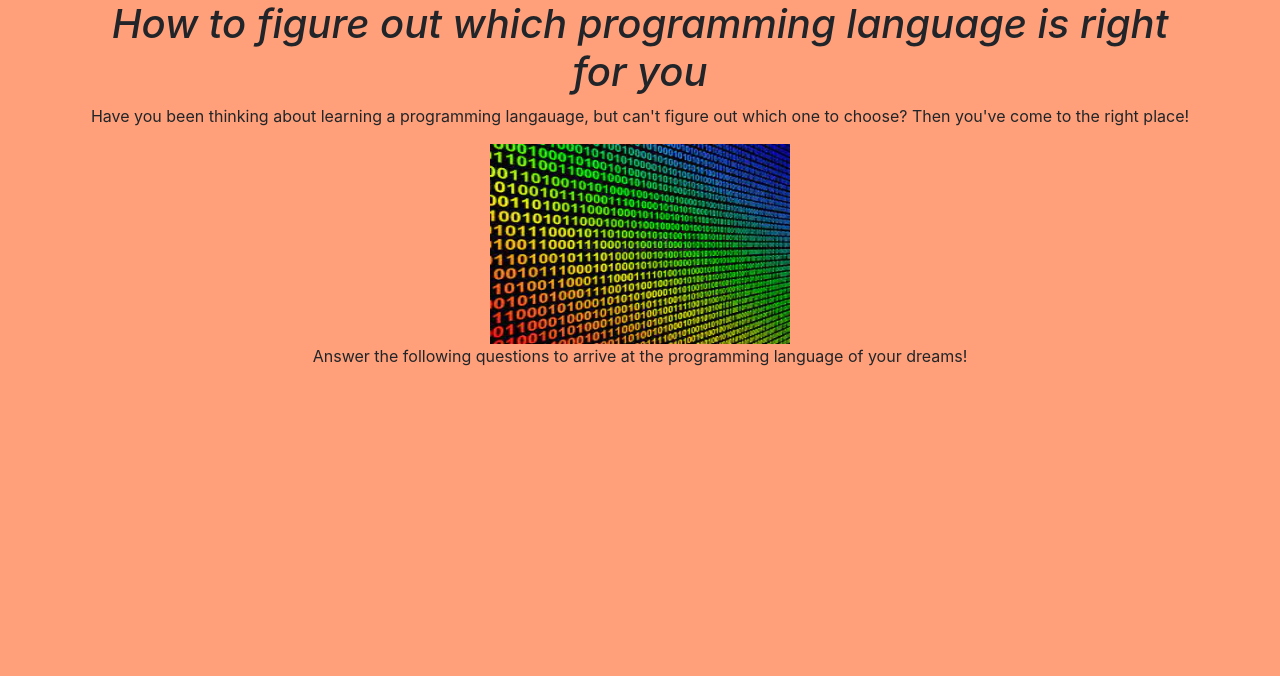
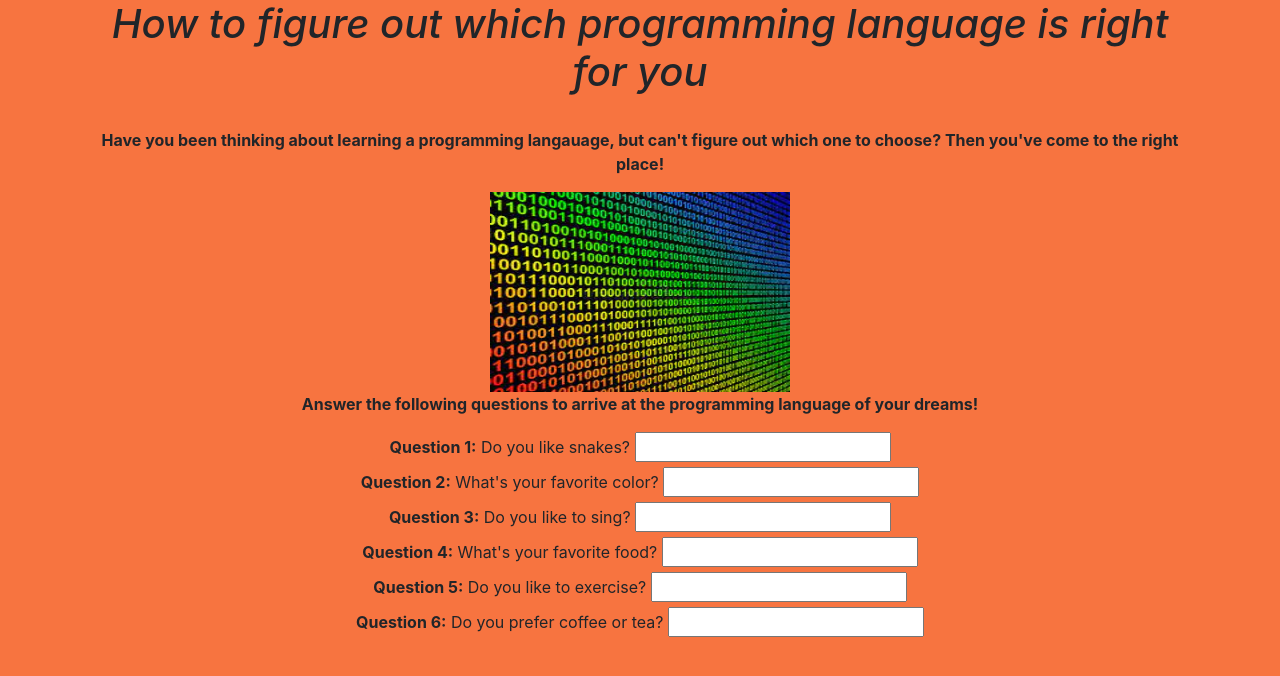
Before and after one commit to marneymallory/march-26, a plain HTML site: page index.html in a window 1280 px wide. Drawn offline with Linux system fonts and the light colour scheme.

Commit message:
add questions in index.html

```diff
--- a/css/styles.css
+++ b/css/styles.css
@@ -1,4 +1,4 @@
 body {
-  background-color: lightsalmon;
+  background-color: rgb(247, 116, 64);
   text-align: center;
 }
--- a/index.html
+++ b/index.html
@@ -13,16 +13,42 @@
 </head>
 <body>
   <div class="container">
-    <h1><em>How to figure out which programming language is right for you</em></h1>
-    <p>Have you been thinking about learning a programming langauage, but
-      can't figure out which one to choose? Then you've come to the right place!
+    <h1><em>How to figure out which programming language is right for you</em></h1><br>
+    <p><strong>Have you been thinking about learning a programming langauage, but
+      can't figure out which one to choose? Then you've come to the right place!</strong>
     </p>
     <img src="img/rainbow.jpeg" width="300" height="200" alt="binary-rainbow">
    </div>
   <div class="container">
-    <p>Answer the following questions to arrive at the programming language of your dreams!
+    <p><strong>Answer the following questions to arrive at the programming language of your dreams!</strong><br>
     </p>
   </div>
+  <form id="example-form">
+    <div id="question1-wrapper">
+      <label><strong>Question 1:</strong> Do you like snakes?</label>
+      <input id="question1" type="text">
+    </div>
+    <div>
+      <label><strong>Question 2:</strong> What's your favorite color?</label>
+      <input id="question2" type="text">
+    </div>
+    <div>
+      <label><strong>Question 3:</strong> Do you like to sing?</label>
+      <input id="question3" type="text">
+    </div>
+    <div>
+      <label><strong>Question 4:</strong> What's your favorite food?</label>
+      <input id="question4" type="text">
+    </div>
+    <div>
+      <label><strong>Question 5:</strong> Do you like to exercise?</label>
+      <input id="question5" type="text">
+    </div>
+    <div>
+      <label><strong>Question 6:</strong> Do you prefer coffee or tea?</label>
+      <input id="question6" type="text">
+    </div>
+
 
 
 
```
